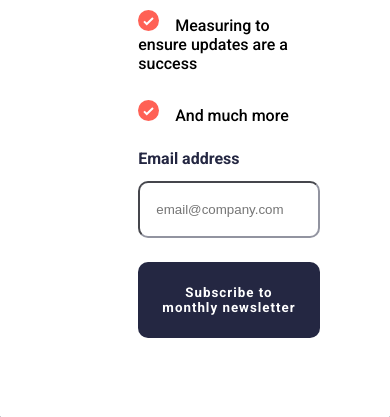
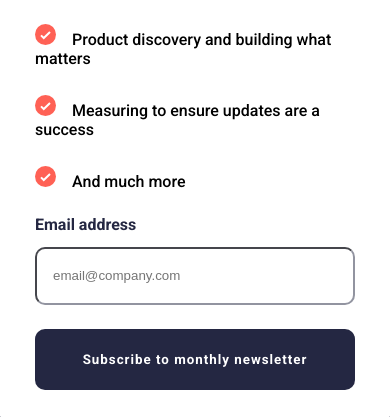
Before and after one commit to IderaNimah/Newsletter_sign_in, a plain HTML site: page index.html in a window 390 px wide. Shown: the part 427-844 px from the top of the page. Drawn offline with Linux system fonts and the light colour scheme; a web font is replaced by a local one.

Commit message:
mobile error fixed

```diff
--- a/styles.css
+++ b/styles.css
@@ -84,7 +84,7 @@ button {
         padding: 0;
         margin: 0;
     }
-  main {
+  .main_container {
     margin: 0 auto;
     display: flex;
     padding: 0px;
```
